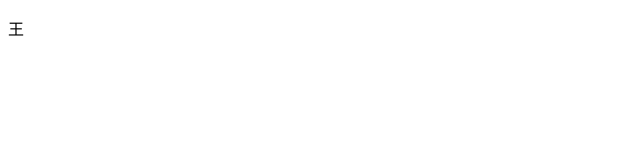
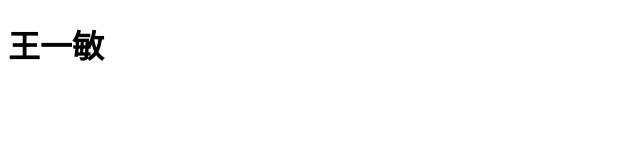
Before and after one commit to wym-orange/wym-orange.github.io, a plain HTML site: page index.html in a window 1280 px wide. Shown: the whole page, without its empty margins (0-640 px from the left). Drawn offline with Linux system fonts and the light colour scheme.

Commit message:
wym的个人网站

```diff
--- a/index.html
+++ b/index.html
@@ -1,11 +1,14 @@
 <!DOCTYPE html>
 <html lang="en">
+
 <head>
   <meta charset="UTF-8">
   <meta name="viewport" content="width=device-width, initial-scale=1.0">
   <title>Document</title>
 </head>
+
 <body>
-  <p>王</p>
+  <h1>王一敏</h1>
 </body>
+
 </html>
```
